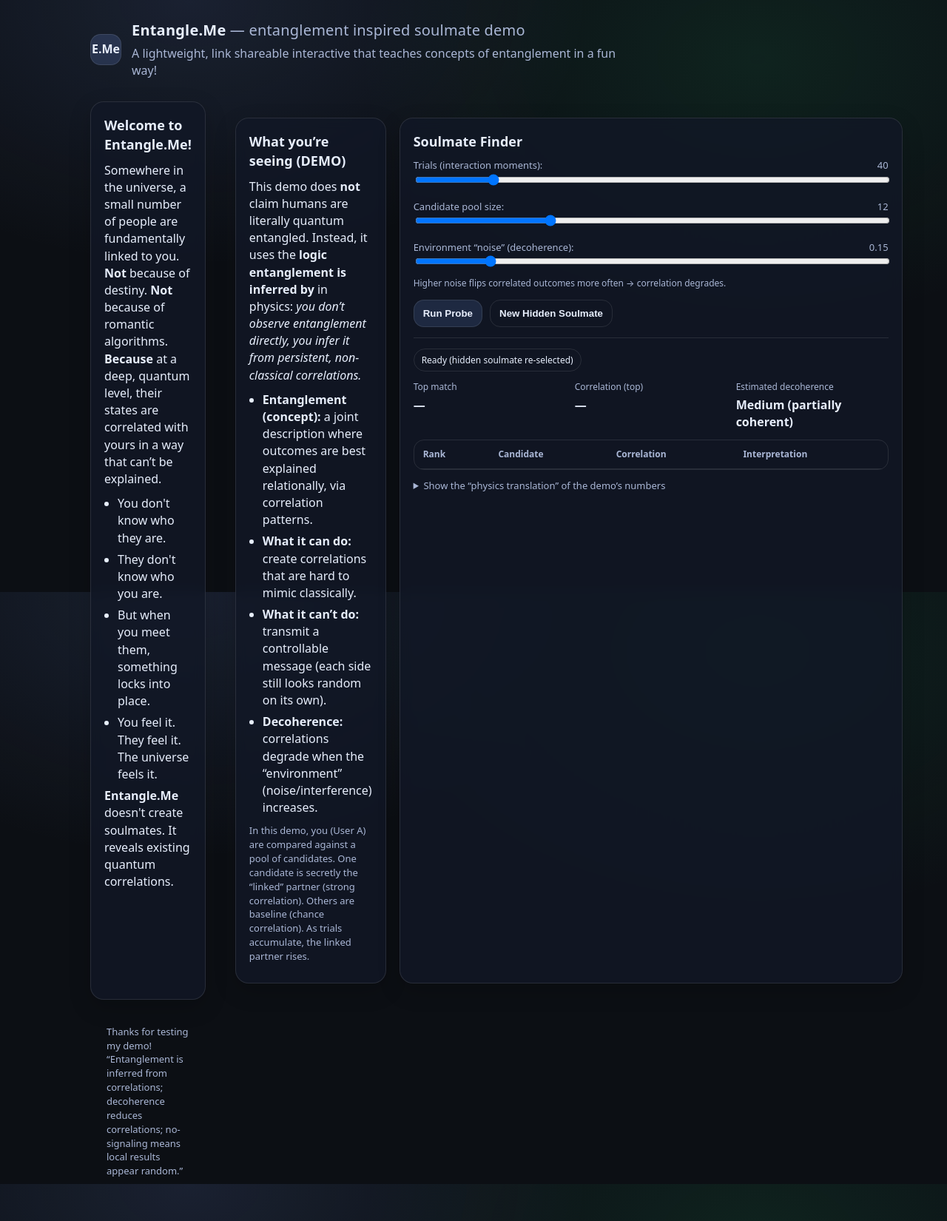
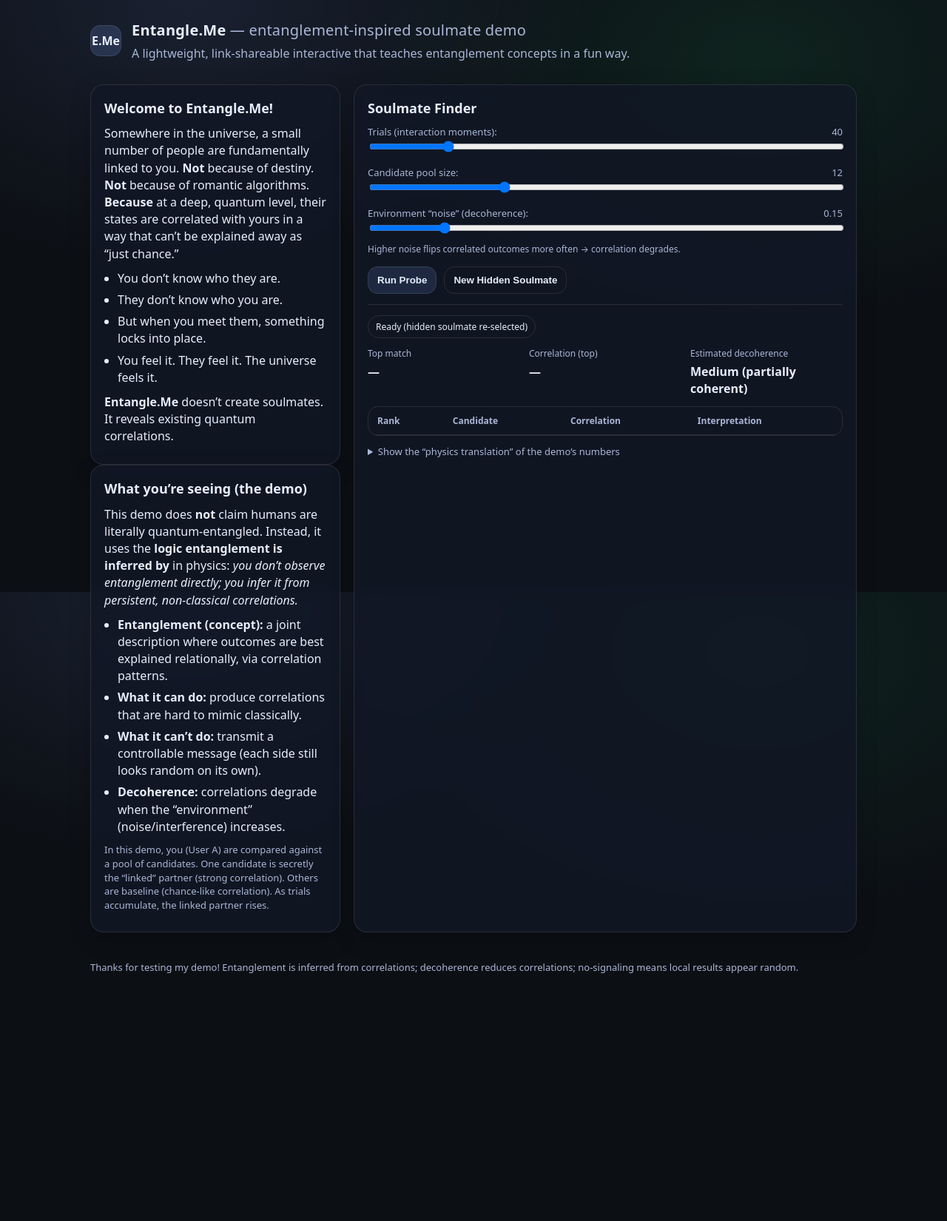
Before and after one commit to jarch13/Entangle.Me, a plain HTML site: page index.html in a window 1280 px wide. Shown: the whole page at 74% size. After the commit the page ends 1353 px from the top, so only its background shows below. Drawn offline with Linux system fonts and the light colour scheme.

Commit message:
Update index.html
Formatting corrections.

```diff
--- a/index.html
+++ b/index.html
@@ -3,58 +3,69 @@
 <head>
   <meta charset="utf-8" />
   <meta name="viewport" content="width=device-width,initial-scale=1" />
-  <title>Resonance — Entangle.Me Demo</title>
+  <title>Entangle.Me — Entanglement-Inspired Soulmate Demo</title>
   <link rel="stylesheet" href="style.css" />
 </head>
+
 <body>
   <header class="wrap">
     <div class="brand">
       <div class="logo" aria-hidden="true">E.Me</div>
       <div>
-        <h1>Entangle.Me <span class="sub">— entanglement inspired soulmate demo</span></h1>
-        <p class="tagline">A lightweight, link shareable interactive that teaches concepts of entanglement in a fun way!</p>
+        <h1>Entangle.Me <span class="sub">— entanglement-inspired soulmate demo</span></h1>
+        <p class="tagline">A lightweight, link-shareable interactive that teaches entanglement concepts in a fun way.</p>
       </div>
     </div>
   </header>
+
   <main class="wrap grid">
+    <!-- Left column: story + demo explainer -->
+    <div class="stack">
       <section class="card">
         <h2>Welcome to Entangle.Me!</h2>
         <p>
           Somewhere in the universe, a small number of people are fundamentally linked to you.
           <strong>Not</strong> because of destiny.
           <strong>Not</strong> because of romantic algorithms.
-        <strong>Because</strong> at a deep, quantum level, their states are correlated with yours in a way that can’t be explained.
+          <strong>Because</strong> at a deep, quantum level, their states are correlated with yours in a way that can’t be explained away as “just chance.”
+        </p>
+
         <ul>
-          <li>You don't know who they are.</li>
-          <li>They don't know who you are.</li>
+          <li>You don’t know who they are.</li>
+          <li>They don’t know who you are.</li>
           <li>But when you meet them, something locks into place.</li>
           <li>You feel it. They feel it. The universe feels it.</li>
         </ul>
-        <strong>Entangle.Me</strong> doesn't create soulmates.
+
+        <p>
+          <strong>Entangle.Me</strong> doesn’t create soulmates.
           It reveals existing quantum correlations.
         </p>
       </section>
 
-  <main class="wrap grid">
       <section class="card">
-      <h2>What you’re seeing (DEMO)</h2>
+        <h2>What you’re seeing (the demo)</h2>
         <p>
-        This demo does <strong>not</strong> claim humans are literally quantum entangled.
+          This demo does <strong>not</strong> claim humans are literally quantum-entangled.
           Instead, it uses the <strong>logic entanglement is inferred by</strong> in physics:
-        <em>you don’t observe entanglement directly, you infer it from persistent, non-classical correlations.</em>
+          <em>you don’t observe entanglement directly; you infer it from persistent, non-classical correlations.</em>
         </p>
+
         <ul>
           <li><strong>Entanglement (concept):</strong> a joint description where outcomes are best explained relationally, via correlation patterns.</li>
-        <li><strong>What it can do:</strong> create correlations that are hard to mimic classically.</li>
+          <li><strong>What it can do:</strong> produce correlations that are hard to mimic classically.</li>
           <li><strong>What it can’t do:</strong> transmit a controllable message (each side still looks random on its own).</li>
           <li><strong>Decoherence:</strong> correlations degrade when the “environment” (noise/interference) increases.</li>
         </ul>
+
         <p class="small">
           In this demo, you (User A) are compared against a pool of candidates. One candidate is secretly the “linked” partner
-        (strong correlation). Others are baseline (chance correlation). As trials accumulate, the linked partner rises.
+          (strong correlation). Others are baseline (chance-like correlation). As trials accumulate, the linked partner rises.
         </p>
       </section>
+    </div>
 
+    <!-- Right column: interactive -->
     <section class="card">
       <h2>Soulmate Finder</h2>
 
@@ -124,7 +135,7 @@
           </p>
           <p>
             For the hidden soulmate, B is generated to match A most of the time. Noise flips B with probability = <code>noise</code>.
-            So expected correlation ≈ <code>1 - 2·noise</code>.
+            So expected correlation ≈ <code>1 − 2·noise</code>.
           </p>
           <p>
             For baseline candidates, B is independent random → expected correlation ≈ 0.
@@ -140,7 +151,8 @@
 
   <footer class="wrap footer">
     <p class="small">
-      Thanks for testing my demo! “Entanglement is inferred from correlations; decoherence reduces correlations; no-signaling means local results appear random.”
+      Thanks for testing my demo!
+      Entanglement is inferred from correlations; decoherence reduces correlations; no-signaling means local results appear random.
     </p>
   </footer>
 
```
Lines whose indentation alone changed are shown as unchanged.
